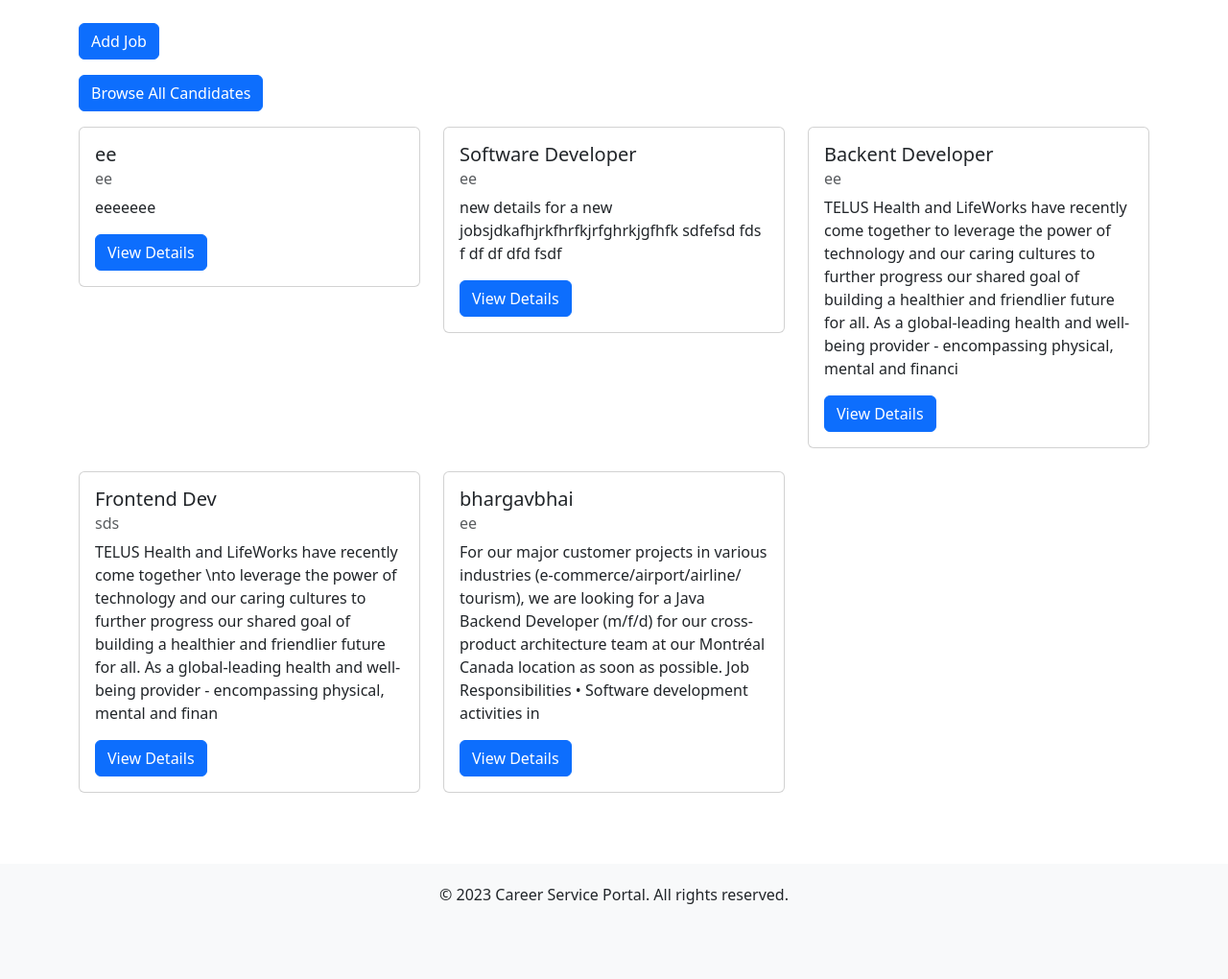
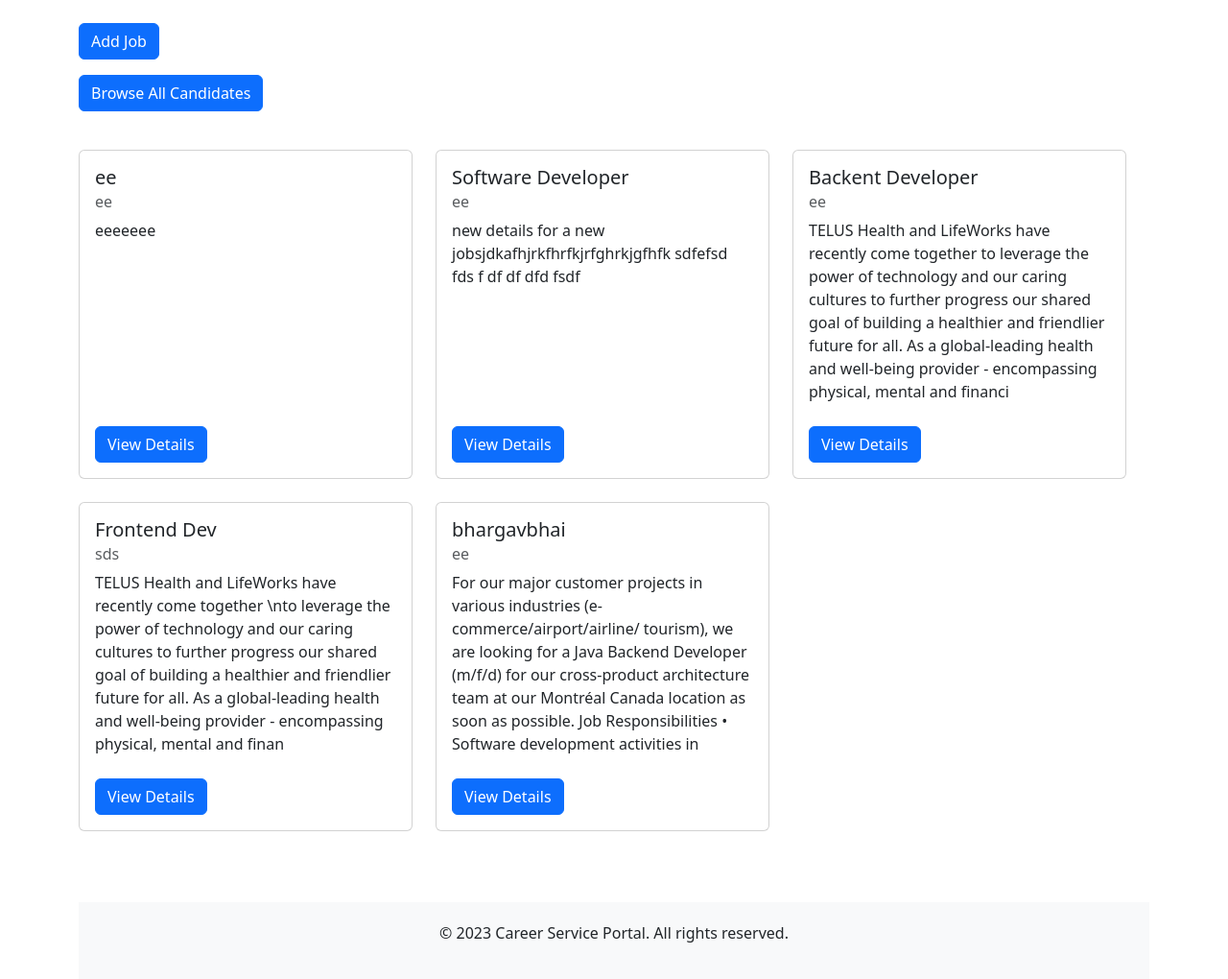
Before and after one commit to harshchauhdary/Job-Portal_SOEN6011_Summer2023, a Django app: template job_portal/templates/employer/view_jobs.html in a window 1280 px wide. Shown: the part 86-1106 px from the top of the page at 96% size. Before the commit the page ends 1028 px from the top, so only its background shows below. Run offline with Django 4.2, Linux system fonts and the light colour scheme; the template is opened without the code that fills it: values that come from a table or form of the project are taken from there, others are empty; data comes from the database, SQL or seed files in the repository; both versions use the stored data as it was after the commit.

Commit message:
updated view jobs

```diff
--- a/job_portal/candidate/views.py
+++ b/job_portal/candidate/views.py
@@ -13,10 +13,11 @@ def view_Jobs(request):
     c = checkLogin(request)
     j = []
     a = []
-    jobs = Job.objects.filter(status="OPEN")
+    jobs = Job.objects.all()
     for job in jobs:
         if Application.objects.filter(candidate=c).filter(job=job).count() == 0:
-            j.append(job)
+            if job.status == "OPEN":
+                j.append(job)
         else:
             a.append(Application.objects.filter(candidate=c).filter(job=job)[0])
 
--- a/job_portal/templates/employer/view_candidate_application.html
+++ b/job_portal/templates/employer/view_candidate_application.html
@@ -120,7 +120,7 @@
             {% if candidate.resume.file %}
               <button type="submit" class="dropdown-item text-primary" name="resume_id" value="{{ candidate.id }}">Download Resume</button>
             {% else %}
-              <button class="btn btn-primary" disabled>No Resume</button>
+              <button class="dropdown-item text-primary" disabled>No Resume</button>
             {% endif %}
           </form>
           <a href="/employer/accept_application/{{ application.pk }}" class="dropdown-item text-success">Accept</a>
--- a/job_portal/templates/employer/view_jobs.html
+++ b/job_portal/templates/employer/view_jobs.html
@@ -9,18 +9,19 @@
     <div class="col-md-12">
       <a href="/employer/browseCandidatesAll" class="btn btn-primary mb-3">Browse All Candidates</a>
     </div>
-    {% for job in jobs %}
-    <div class="col-md-4">
-      <div class="card mb-4">
-        <div class="card-body">
-          <h5 class="card-title">{{ job.position }}</h5>
-          <h6 class="card-subtitle mb-2 text-muted">{{ job.employer.companyName }}</h6>
-          <p class="card-text">{{ job.description|slice:300 }}</p> <!-- Limit description to 100 characters -->
-          <a href="/employer/viewJob/{{job.id}}" class="btn btn-primary">View Details</a>
+    <div class="row mt-4">
+      {% for job in jobs %}
+      <div class="col-md-4 d-flex align-items-stretch"> <!-- Add flex utilities -->
+        <div class="card mb-4" style="width: 100%;"> <!-- Specify card width -->
+          <div class="card-body d-flex flex-column"> <!-- Make this a flex container -->
+            <h5 class="card-title">{{ job.position }}</h5>
+            <h6 class="card-subtitle mb-2 text-muted">{{job.employer.companyName}}</h6>
+            <p class="card-text flex-grow-1">{{ job.description|slice:300 }}</p> <!-- Allow this item to grow -->
+            <a href="/employer/viewJob/{{job.id}}" class="btn btn-primary mt-2 align-self-start">View Details</a> <!-- Add auto margins -->
+          </div>
         </div>
       </div>
-    </div>
-    {% endfor %}
+      {% endfor %}
   </div>
 </div>
 {% endblock %}
```
Also changed, not shown: job_portal/db.sqlite3.
